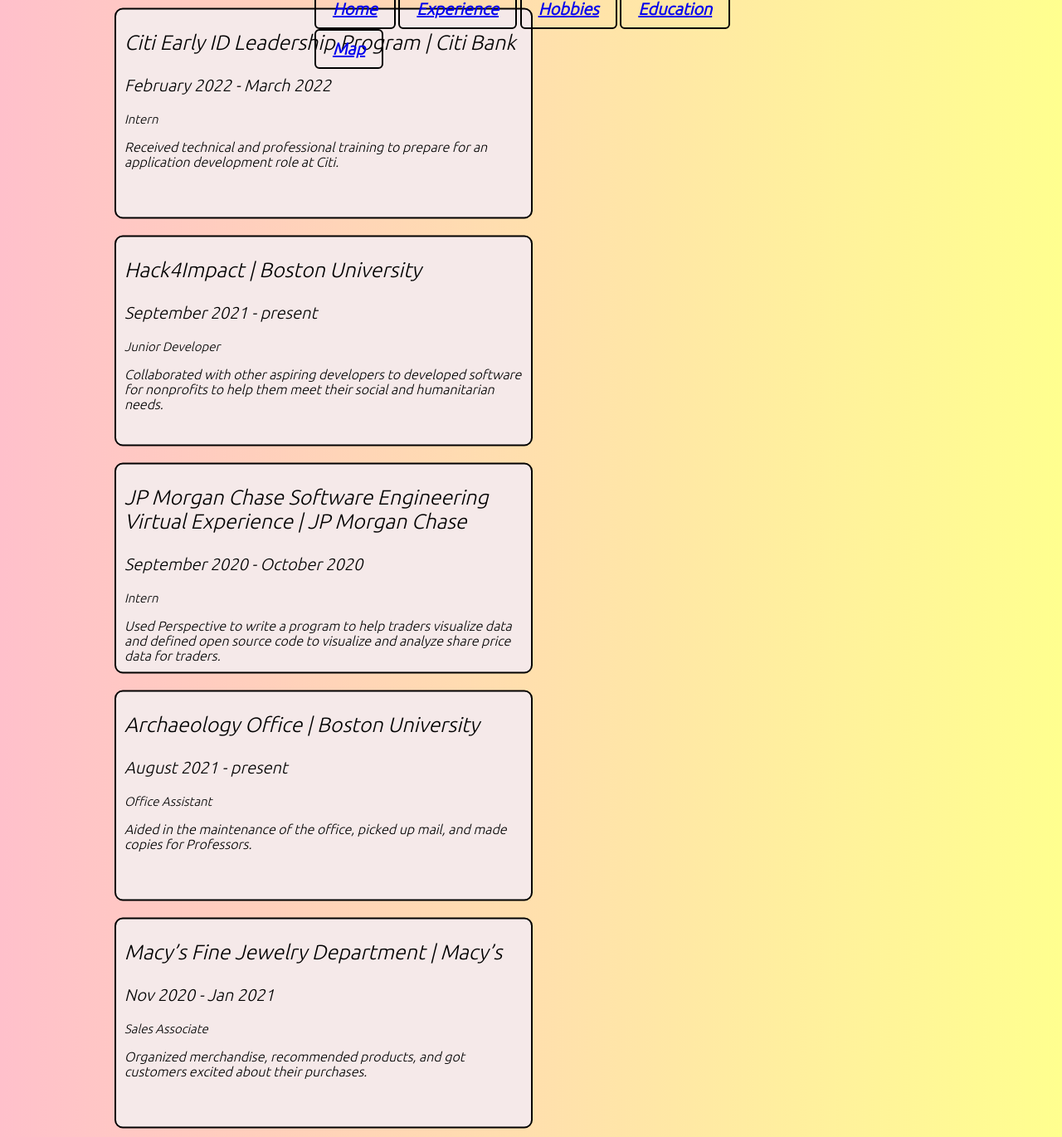
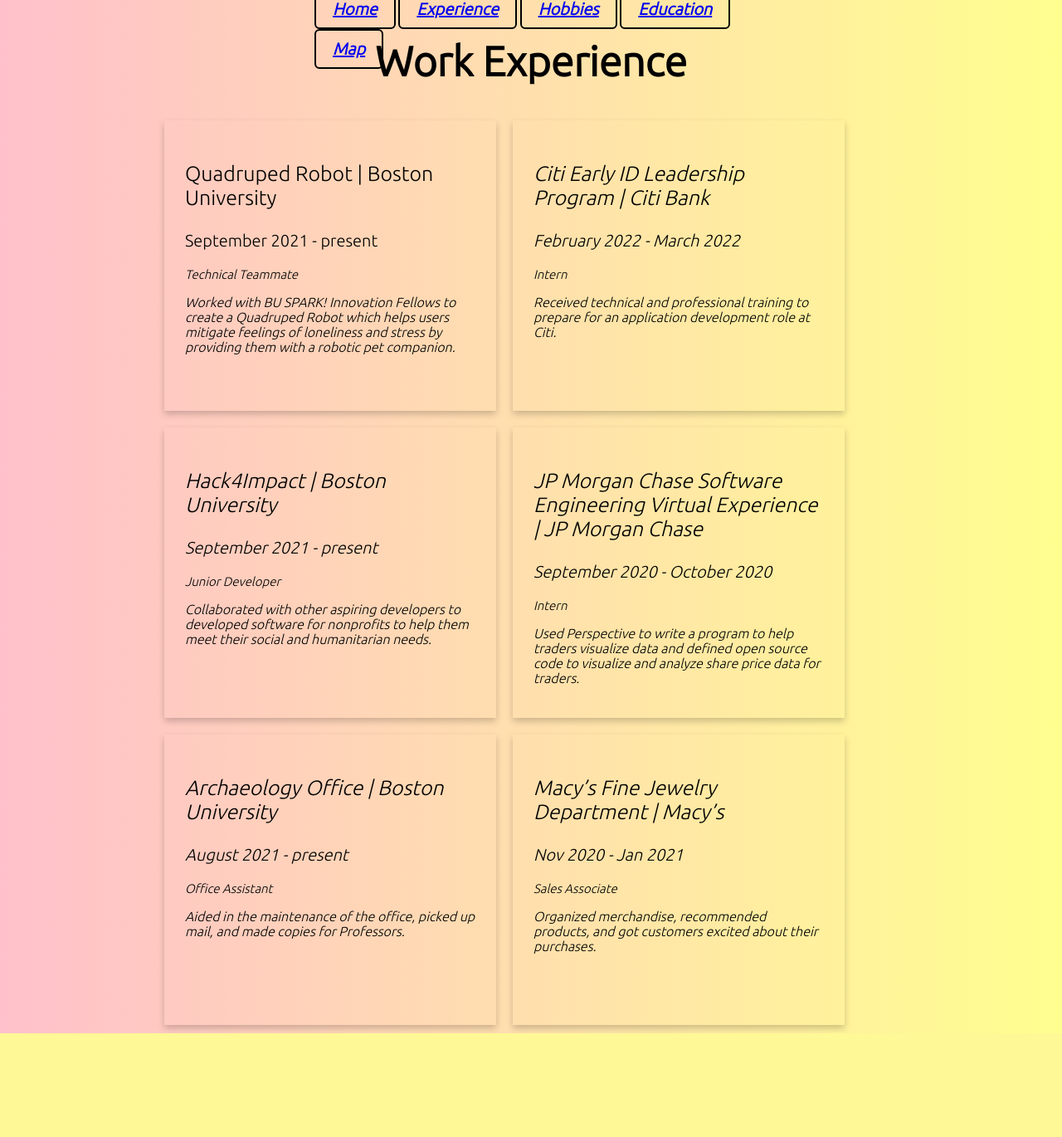
Before and after one commit to mmiah00/Personal-Portfolio, a Flask app: page /experience in a window 1280 px wide. Shown: the whole page at 83% size. After the commit the page ends 1245 px from the top, so only its background shows below. Run offline with Flask 2, Linux system fonts and the light colour scheme.

Commit message:
changed experience website to match the cards on the other pages

```diff
--- a/app/static/styles/main.css
+++ b/app/static/styles/main.css
@@ -175,8 +175,8 @@ li {
 .experience {
     width: 100%;
     height: auto;
-    -ms-transform: translateY(150%);
-    transform: translateY(150%);
+    -ms-transform: translateY(400%);
+    transform: translateY(400%);
     /* border: 2px solid #ff001e; */
 }
 
@@ -185,7 +185,6 @@ li {
     font-weight: 700;
     text-align: center;
 }
-
 .entry {
     width: 500px;
     height: 250px;
@@ -214,6 +213,10 @@ li {
     padding-right: 10px;
 }
 
+.entry-outer .card {
+    width: 350px;
+    height: 300px;
+}
 /* *********** FOR HOBBIES PAGE *********** */
 .hobbies {
     width: 100%;
--- a/app/templates/experience.html
+++ b/app/templates/experience.html
@@ -3,7 +3,7 @@
 <div class="experience">
     <h1> Work Experience </h1>
     <div class="entry-outer">
-        <div class="entry">
+        <div class="card">
             <p style="font-size:25px"> Quadruped Robot | Boston University </p>
             <p style="font-size:20px"> September 2021 - present </p>
             <p style="font-size:15px"> <i> Technical Teammate </p>
@@ -12,7 +12,7 @@
     </div>
 
     <div class="entry-outer">
-        <div class="entry">
+        <div class="card">
             <p style="font-size:25px"> Citi Early ID Leadership Program | Citi Bank </p>
             <p style="font-size:20px"> February 2022 - March 2022 </p>
             <p style="font-size:15px"> <i> Intern </p>
@@ -21,7 +21,7 @@
     </div>
 
     <div class="entry-outer">
-        <div class="entry">
+        <div class="card">
             <p style="font-size:25px"> Hack4Impact | Boston University </p>
             <p style="font-size:20px"> September 2021 - present </p>
             <p style="font-size:15px"> <i>Junior Developer</i> </p>
@@ -30,7 +30,7 @@
     </div>
 
     <div class="entry-outer">
-        <div class="entry">
+        <div class="card">
             <p style="font-size:25px"> JP Morgan Chase Software Engineering Virtual Experience | JP Morgan Chase </p>
             <p style="font-size:20px"> September 2020 - October 2020 </p>
             <p style="font-size:15px"> <i>Intern</i> </p>
@@ -39,7 +39,7 @@
     </div>
 
     <div class="entry-outer">
-        <div class="entry">
+        <div class="card">
             <p style="font-size:25px"> Archaeology Office | Boston University </p>
             <p style="font-size:20px"> August 2021 - present </p>
             <p style="font-size:15px"> <i>Office Assistant</i> </p>
@@ -48,7 +48,7 @@
     </div>
 
     <div class="entry-outer">
-        <div class="entry">
+        <div class="card">
             <p style="font-size:25px"> Macy’s Fine Jewelry Department | Macy’s </p>
             <p style="font-size:20px"> Nov 2020 - Jan 2021 </p>
             <p style="font-size:15px"> <i>Sales Associate</i> </p>
```
